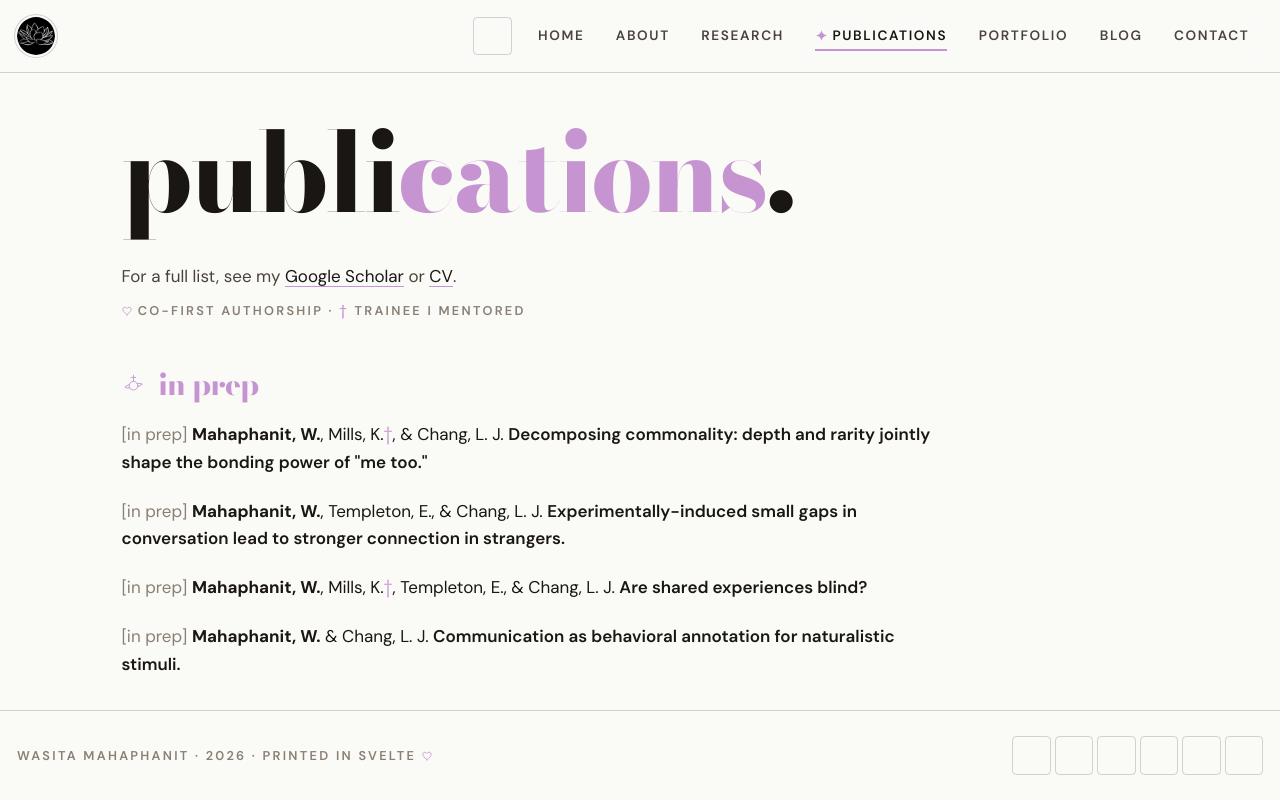
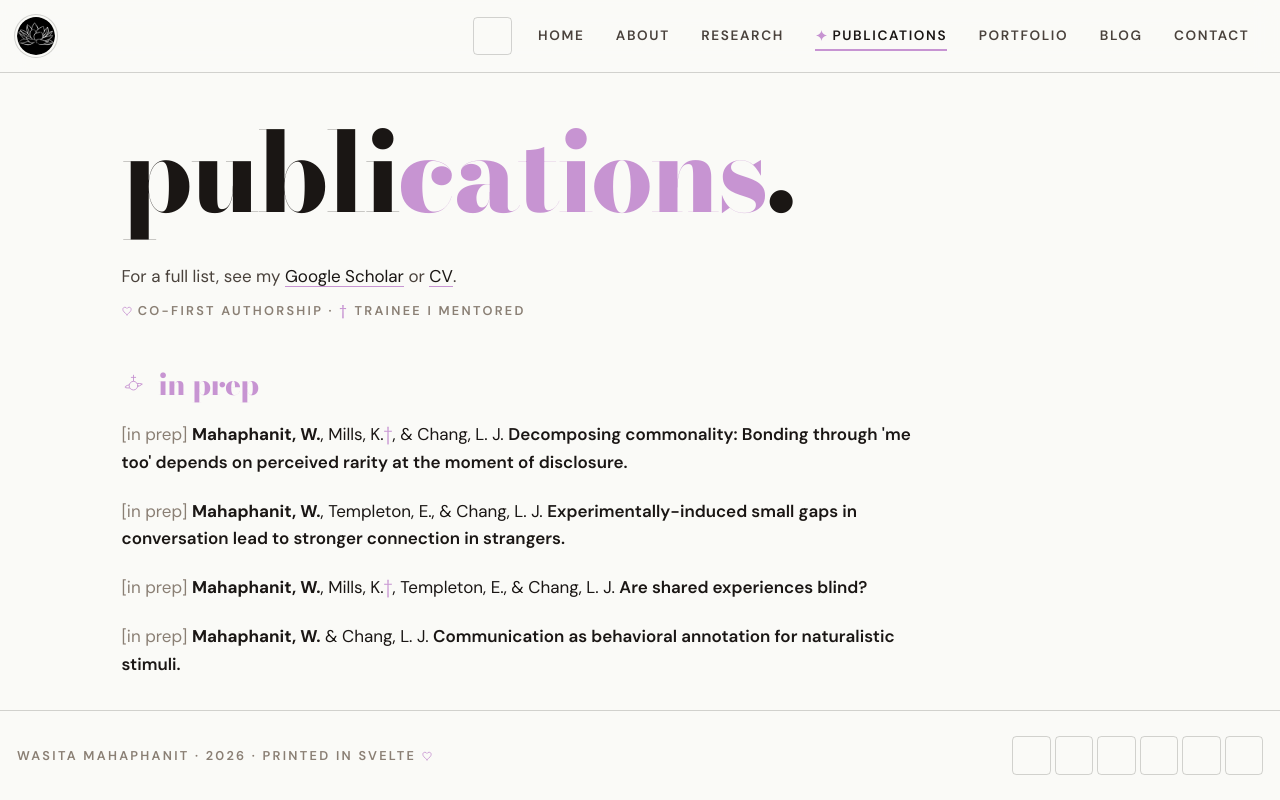
Before and after one commit to wasita/wasita.github.io, a SvelteKit app: page /publications in a window 1280 px wide. Built offline with nearby package versions, Linux system fonts and the light colour scheme; some icons are missing.

Commit message:
♻️ revise working title

```diff
--- a/src/routes/publications/+page.svelte
+++ b/src/routes/publications/+page.svelte
@@ -27,7 +27,7 @@
  <li>
  <span style="color: var(--ink-faint);">[in prep]</span>
  <strong>Mahaphanit, W.</strong>, Mills, K.<span style="color: var(--accent);">†</span>, &amp; Chang, L. J.
- <span class="font-semibold">Decomposing commonality: depth and rarity jointly shape the bonding power of "me too."</span>
+ <span class="font-semibold">Decomposing commonality: Bonding through 'me too' depends on perceived rarity at the moment of disclosure.</span>
  </li>
  <li>
  <span style="color: var(--ink-faint);">[in prep]</span>
```
